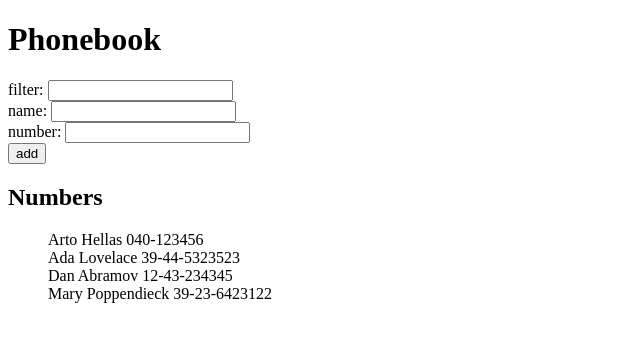
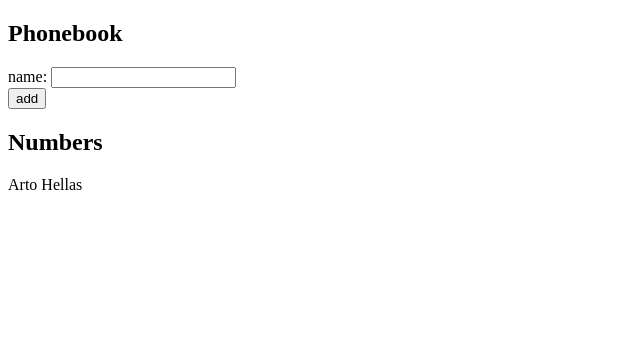
Before and after one commit to Sepuliini/Fullstack19, a React (Create React App) app in the folder osa2/puhelinluettelo/puhelinluettelo/: page / in a window 1280 px wide. Shown: the top 342 px of the page, without its empty margins (0-640 px from the left). Built offline with nearby package versions, Linux system fonts and the light colour scheme.

Commit message:
muutoksia

```diff
--- a/osa2/puhelinluettelo/puhelinluettelo/src/App.js
+++ b/osa2/puhelinluettelo/puhelinluettelo/src/App.js
@@ -1,118 +1,72 @@
 import React from 'react';
 import './App.css';
 import { useState } from 'react'
+import { summarizers } from 'istanbul-lib-report';
 
-const Rows = (props) => {
-  const rows = () => props.persons.map(person => <Person person={person} number = {props.persons.number} key={props.persons.name} />)
 
-  const Person = ({ person }) => {
-
-    console.log(props.filterName)
-
+const Person = (props) => {
   return (
     <div>
-              {person.name}
-              {person.number}
-          </div>
-      )
-  }
-
-  return (
-    <div>
-        <ul>
-        {rows()}
-        </ul>
+    <p>{props.person.name}</p>
     </div>
   )
 }
 
 
 
+const App = () => {
+  const [ persons, setPersons] = useState([
+    { name: 'Arto Hellas' }
+  ])
+  const [ newName, setNewName ] = useState('')
 
-const App = () => {
-const [persons, setPersons] = useState([
-  { name: 'Arto Hellas', number: ' 040-123456' },
-  { name: 'Ada Lovelace', number: ' 39-44-5323523' },
-  { name: 'Dan Abramov', number: ' 12-43-234345' },
-  { name: 'Mary Poppendieck', number: ' 39-23-6423122' }
-])
+  const rows = () => persons.map(person =>
+  <Person key = {person.name} person = {person} persons = {persons}/>
+  )
 
-const [ newNumber, setNewNumber ] = useState('')
-const [ newName, setNewName ] = useState('')
-const [ filterName, filter ] = useState('')
+  console.log((persons.filter(p => p.name === newName).length > 0))
 
-const rows = () => persons.map(person => <Person person={person} number = {persons.number} key={persons.name} />)
-
-
-
-const addPerson = (event) => {
+  const addName = (event) => {
     event.preventDefault()
     console.log('button clicked', event.target)
 
-  const personObject = {
-      name: newName + ' ',
-      number: newNumber
+    const nameObject = {
+    name: newName
     }
 
-    if (persons.filter(p => p.name === newName).length > 0) {
-      console.log('nimi on jo listassa')
+      if ((persons.filter(p => p.name === newName).length > 0) === true) {
+        window.alert(`${newName} is already added to phonebook`)
         setNewName('')
-      setNewNumber('')
-      const message = newName + ` is already added to phonebook`
-      window.alert(message);
       }
 
       else {
-      setPersons(persons.concat(personObject))
+        setPersons(persons.concat(nameObject))
         setNewName('')
-      setNewNumber('')
+      }
   }
 
-}
-
-const handlePersonChange = (event) => {
+  const handleNameChange = (event) => {
     console.log(event.target.value)
     setNewName(event.target.value)
   }
 
-const handleNumberChange = (event) => {
-  console.log(event.target.value)
-  setNewNumber(event.target.value)
-}
 
-const handleFilerChange = (event) => {
-  console.log(event.target.value)
-  filter(event.target.value)
+  return (
+    <div>
+      <h2>Phonebook</h2>
+      <form onSubmit = {addName}>
+        <div>
+          name: <input value = {newName}  onChange={handleNameChange}/>
+        </div>
+        <div>
+          <button type="submit">add</button>
+        </div>
+      </form>
+      <h2>Numbers</h2>
+       {rows()}
+    </div>
+  )
 }
 
 
-return (
-
-  <div>
-    <h1>Phonebook</h1>
-    <div>
-    filter: <input value={filterName} onChange={handleFilerChange} />
-    <div>
-
-
-    <form onSubmit={addPerson}>
-    <div>
-    name: <input value={newName} onChange={handlePersonChange} />
-    <div>
-    number: <input value={newNumber} onChange={handleNumberChange}/>
-    </div>
-   <button type="submit">add</button>
-   </div>
-    </form>
-    <div>
-        <h2>Numbers</h2>
-    </div>
-    <Rows persons = {persons} filters = {filterName}/>
-  </div>
-  </div>
-  </div>
-)
-
-}
-
-export default App;
+export default App
```
Also changed, not shown: 1 other file (tests, documents, lock files or other folders). Lines whose indentation alone changed are shown as unchanged.
